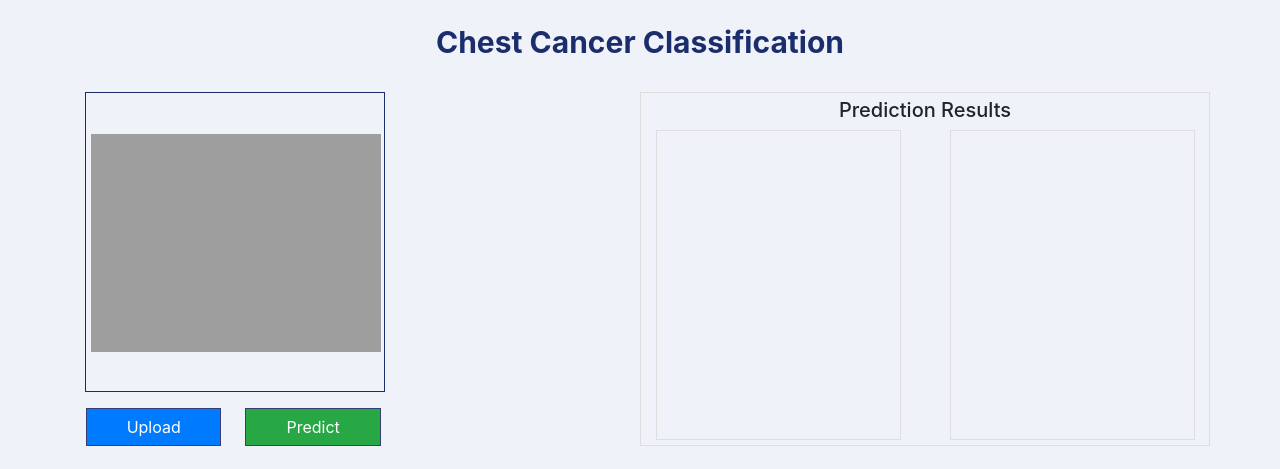
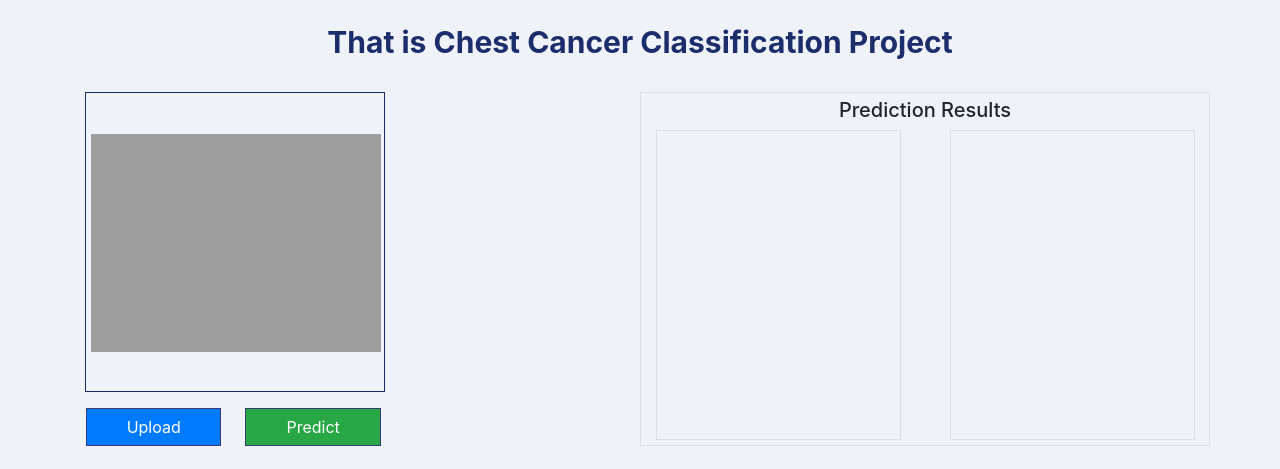
Before and after one commit to varunsardana/Chest-Classification-using-Mlflow-DVC, a Flask app: page / in a window 1280 px wide. Shown: the top 469 px of the page. Run offline with Flask 3, Linux system fonts and the light colour scheme; some libraries are stand-ins or nearby versions.

Commit message:
Update project title in index.html

```diff
--- a/templates/index.html
+++ b/templates/index.html
@@ -94,7 +94,7 @@
 <body>
     <div class="main container">
 		<section class="iupload">
-			<h3 class="text-center py-4">Chest Cancer Classification</h3>
+			<h3 class="text-center py-4"> That is Chest Cancer Classification Project</h3>
 			<div class="row">
 				<div class="img-part col-md-6">
 					<div class="image-part">
```
